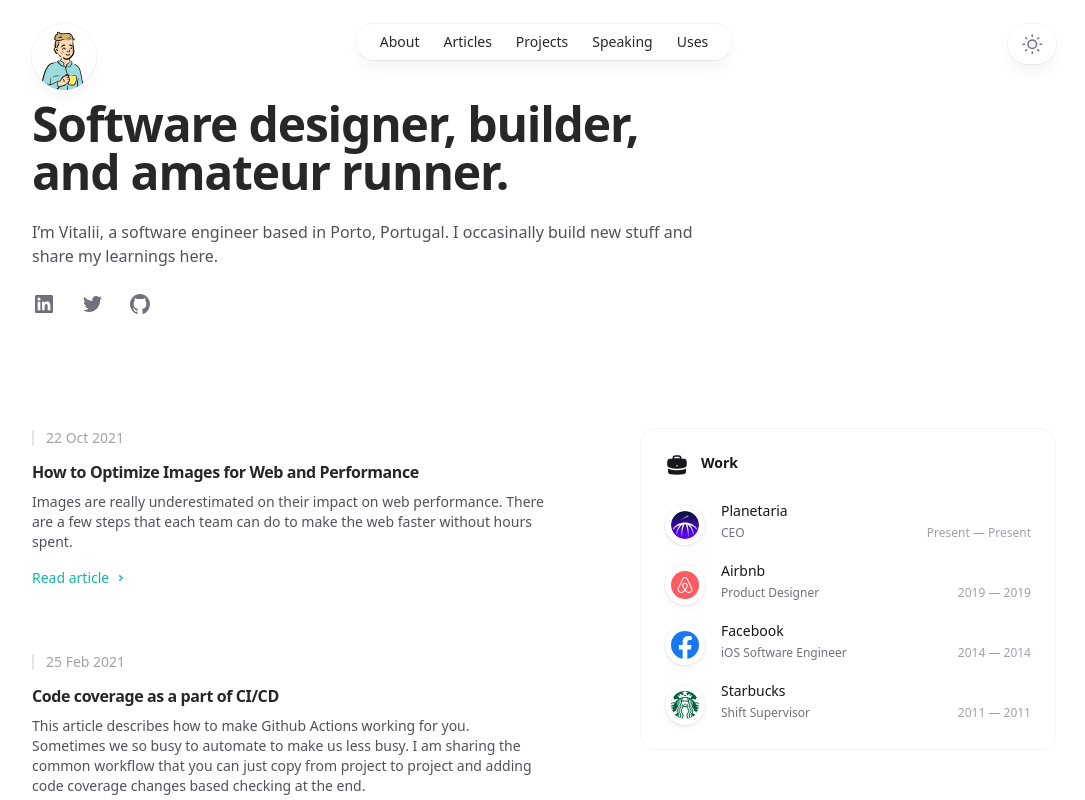
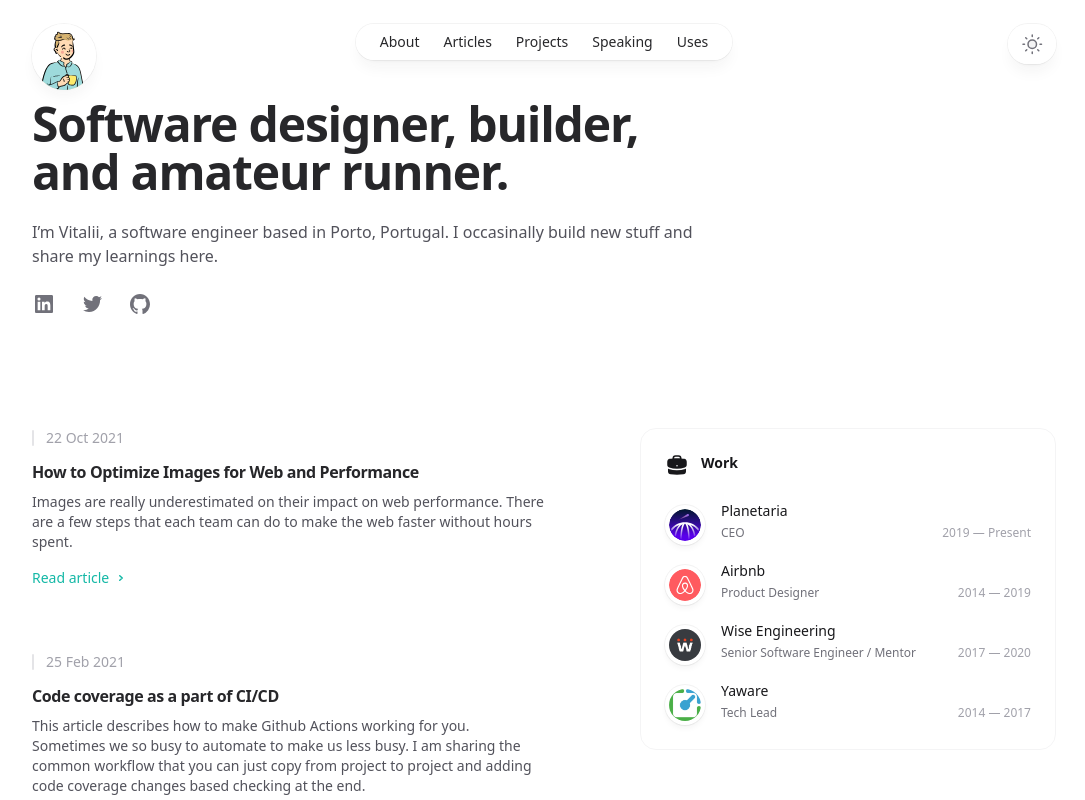
Before and after one commit to vitaliimelnychuk/blog, a Next.js app: page / in a window 1280 px wide. Shown: the top 800 px of the page, without its empty margins (96-1181 px from the left). Built offline with nearby package versions, Linux system fonts and the light colour scheme.

Commit message:
feat: update logos

```diff
--- a/src/components/Resume.tsx
+++ b/src/components/Resume.tsx
@@ -5,6 +5,8 @@ import logoAirbnb from '../images/logos/airbnb.svg'
 import logoFacebook from '../images/logos/facebook.svg'
 import logoPlanetaria from '../images/logos/planetaria.svg'
 import logoStarbucks from '../images/logos/starbucks.svg'
+import logoYaware from '../images/logos/yaware.png'
+import logoWise from '../images/logos/wise.jpeg'
 
 function Resume() {
   const resume = [
@@ -13,7 +15,7 @@ function Resume() {
       title: 'CEO',
       logo: logoPlanetaria,
       start: '2019',
-      end: 'Present',
+      end: null,
     },
     {
       company: 'Airbnb',
@@ -23,18 +25,18 @@ function Resume() {
       end: '2019',
     },
     {
-      company: 'Facebook',
-      title: 'iOS Software Engineer',
-      logo: logoFacebook,
-      start: '2011',
-      end: '2014',
+      company: 'Wise Engineering',
+      title: 'Senior Software Engineer / Mentor',
+      logo: logoWise,
+      start: '2017',
+      end: '2020',
     },
     {
-      company: 'Starbucks',
-      title: 'Shift Supervisor',
-      logo: logoStarbucks,
-      start: '2008',
-      end: '2011',
+      company: 'Yaware',
+      title: 'Tech Lead',
+      logo: logoYaware,
+      start: '2014',
+      end: '2017',
     },
   ]
 
@@ -48,7 +50,7 @@ function Resume() {
         {resume.map((role, roleIndex) => (
           <li key={roleIndex} className="flex gap-4">
             <div className="relative mt-1 flex h-10 w-10 flex-none items-center justify-center rounded-full shadow-md shadow-zinc-800/5 ring-1 ring-zinc-900/5 dark:border dark:border-zinc-700/50 dark:bg-zinc-800 dark:ring-0">
-              <Image src={role.logo} alt="" className="h-7 w-7" unoptimized />
+              <Image src={role.logo} alt="" className="h-8 w-8 rounded-full" unoptimized />
             </div>
             <dl className="flex flex-auto flex-wrap gap-x-2">
               <dt className="sr-only">Company</dt>
@@ -64,9 +66,9 @@ function Resume() {
                 className="ml-auto text-xs text-zinc-400 dark:text-zinc-500"
                 aria-label={`${role.start} until ${role.end}`}
               >
-                <time dateTime={role.start}>{role.end}</time>{' '}
+                <time dateTime={role.start}>{role.start}</time>{' '}
                 <span aria-hidden="true">—</span>{' '}
-                <time dateTime={role.end}>{role.end}</time>
+                <time dateTime={role.end || 'Present'}>{role.end || 'Present'}</time>
               </dd>
             </dl>
           </li>
```
Also changed, not shown: src/images/logos/wise.jpeg (added), src/images/logos/yaware.png (added).
